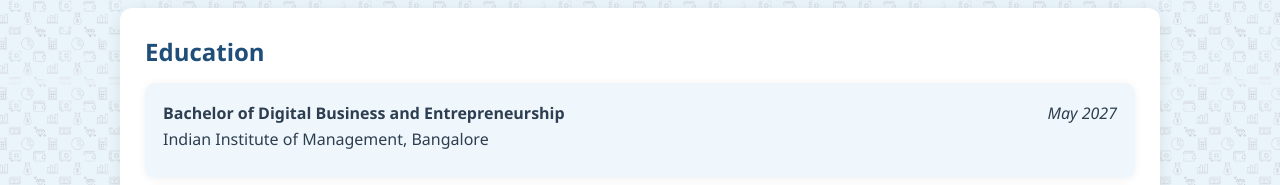
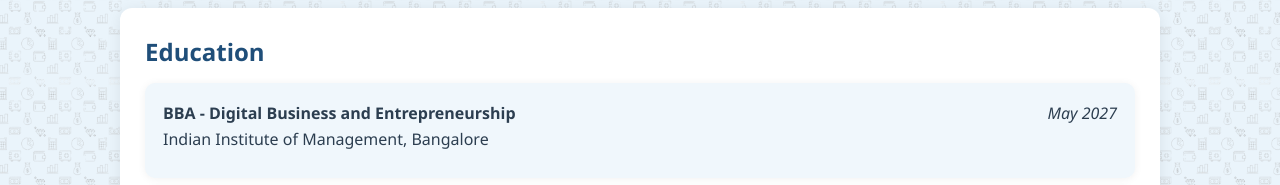
Before and after one commit to B-Mitesh/Resume, a plain HTML site: page index.html in a window 1280 px wide. Shown: the part 1091-1276 px from the top of the page. Drawn offline with Linux system fonts and the light colour scheme.

Commit message:
Updated index.html with new changes

```diff
--- a/index.html
+++ b/index.html
@@ -65,7 +65,7 @@
     <h2 class="section-header">Education</h2>
     <div class="card">
       <p>
-        <strong>Bachelor of Digital Business and Entrepreneurship</strong>
+        <strong>BBA - Digital Business and Entrepreneurship</strong>
         <span style="float:right;"><em>May 2027</em></span><br>
         Indian Institute of Management, Bangalore
       </p>
```
